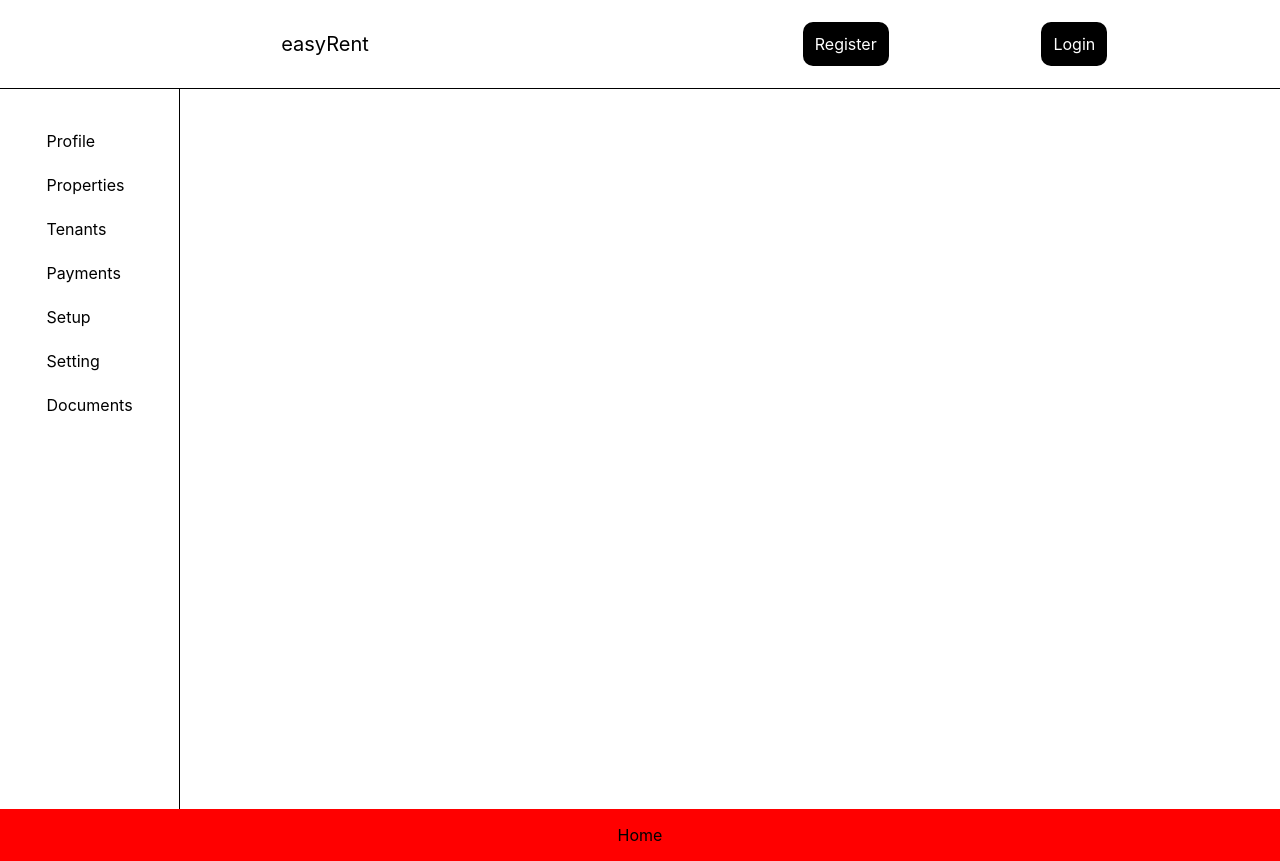
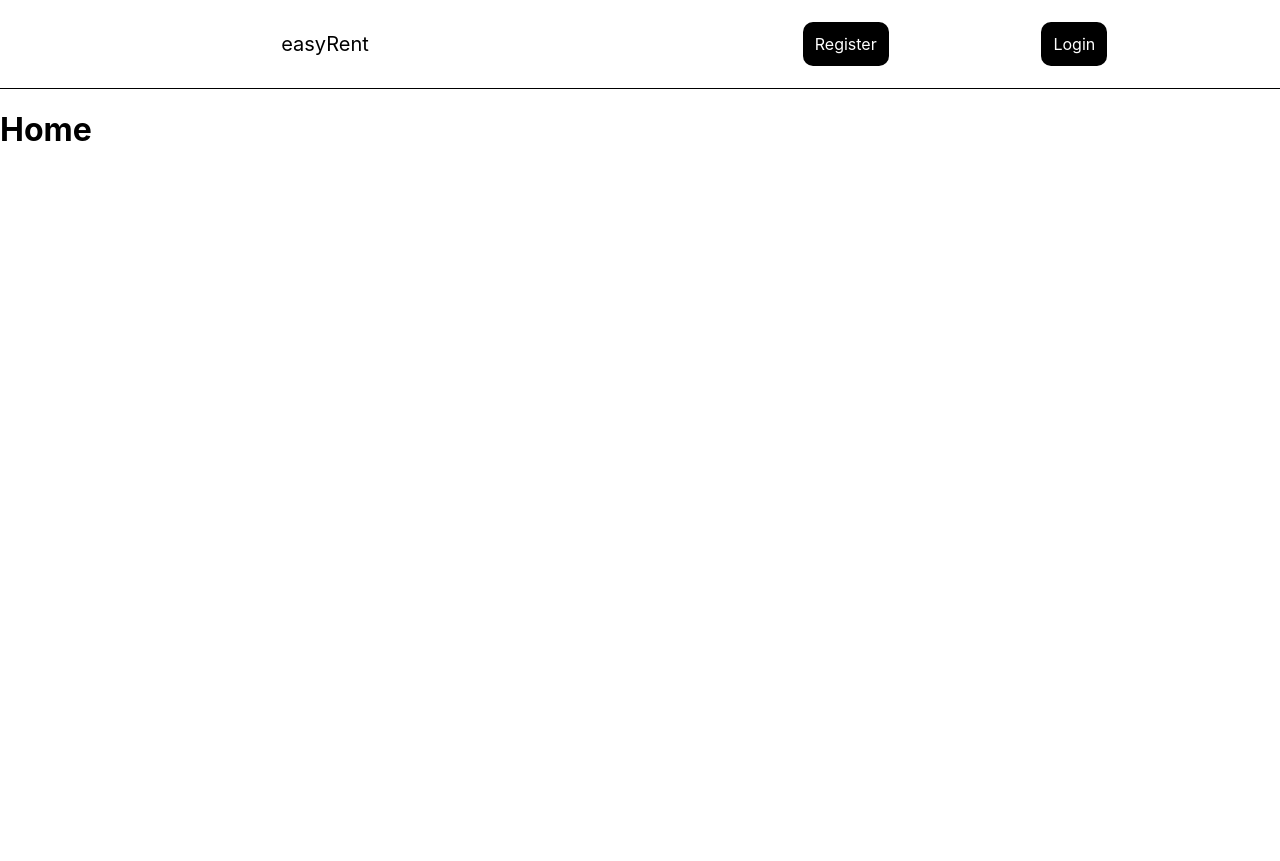
Before and after one commit to matthewhiggins415/easyRentFrontEnd, a React (Create React App) app: page /home in a window 1280 px wide. After the commit the page ends 800 px from the top, so only its background shows below. Built offline with nearby package versions, Linux system fonts and the light colour scheme.

Commit message:
added sidebar nav

```diff
--- a/src/App.js
+++ b/src/App.js
@@ -7,6 +7,19 @@ import SignOut from './components/Auth/SignOut'
 import Landing from './components/Views/Landing.js'
 import Home from './components/Views/Home'
 import Profile from './components/Views/Profile'
+import styled from 'styled-components'
+import SideNavBar from './components/Header/SideNavBar'
+import Properties from './components/Views/Properties'
+
+const AppContainer = styled.div`
+  display: flex;
+  flex-direction: column;
+`
+const Container = styled.div`
+  display: flex;
+  flex-direction: row;
+  width: 100%
+`
 
 const App = () => {
   const [user, setUser] = useState(null)
@@ -16,17 +29,21 @@ const App = () => {
   const clearUser = () => setUser(null)
 
   return (
-    <>
+    <AppContainer>
       <Header user={user}/>
+      <Container>
+      { user ? <SideNavBar /> : ''}
       <Routes>
-        <Route path="/" element={<Landing />} />
-        <Route path="/register" element={<Register setUser={setUser} />} />
-        <Route path="/login" element={<Login setUser={setUser}/>} />
-        <Route path="/sign-out" element={<SignOut clearUser={clearUser} user={user}/>} />
-        <Route path="/home" element={<Home />} />
-        <Route path="/profile" element={<Profile />} />
+        <Route path="/" element={<Landing />} exact/>
+        <Route path="/register" element={<Register setUser={setUser} />} exact/>
+        <Route path="/login" element={<Login setUser={setUser}/>} exact/>
+        <Route path="/sign-out" element={<SignOut clearUser={clearUser} user={user}/>} exact/>
+        <Route path="/home" element={<Home />} exact/>
+        <Route path="/profile" element={<Profile />} exact/>
+        <Route path="/properties" element={<Properties />} exact/>
       </Routes>
-    </>
+      </Container>
+    </AppContainer>
   )
 }
 
--- a/src/components/Header/SideNavBar.js
+++ b/src/components/Header/SideNavBar.js
@@ -31,12 +31,13 @@ const SideNavBar = () => {
   return (
     <DIV>
       <LinkContainer>
+        <Link style={linkStyle} to="/home">Home</Link>
         <Link style={linkStyle} to="/profile">Profile</Link>
         <Link style={linkStyle} to="/properties">Properties</Link>
         <Link style={linkStyle} to="/tenants">Tenants</Link>
         <Link style={linkStyle} to="/payments">Payments</Link>
         <Link style={linkStyle} to="/setup">Setup</Link>
-        <Link style={linkStyle} to="/settings">Setting</Link>
+        <Link style={linkStyle} to="/settings">Settings</Link>
         <Link style={linkStyle} to="/documents">Documents</Link>
       </LinkContainer>
     </DIV>
--- a/src/components/Views/Home.js
+++ b/src/components/Views/Home.js
@@ -1,23 +1,14 @@
 import React from 'react'
 import styled from 'styled-components'
-import SideNavBar from '../Header/SideNavBar'
 
 const DIV = styled.div`
-  display: flex;
-  width: 100%;
-  background-color: red;
-  align-items: center;
-  justify-content: center;
 `
 
 const Home = () => {
   return (
-    <>
-    <SideNavBar />
     <DIV>
-      <p>Home</p>
+      <h1>Home</h1>
     </DIV>
-    </>
   )
 }
 
--- a/src/components/Views/Profile.js
+++ b/src/components/Views/Profile.js
@@ -1,12 +1,10 @@
 import React from 'react'
-import SideNavBar from '../Header/SideNavBar'
 
 const Profile = () => {
     return (
-        <>
-          <SideNavBar />
-          <h1>profile</h1>
-        </>
+      <>
+        <h1>profile</h1>
+      </>
     )
 }
 
--- /dev/null
+++ b/src/components/Views/Properties.js
@@ -0,0 +1,15 @@
+import React, { useEffect, useState } from 'react'
+
+const Properties = () => {
+    const [properties, setProperties] = useState(null)
+
+    useEffect(() => {
+      console.log('useEffect working')
+    }, [])
+
+    return (
+        <h1>Properties</h1>
+    )
+}
+
+export default Properties
```
